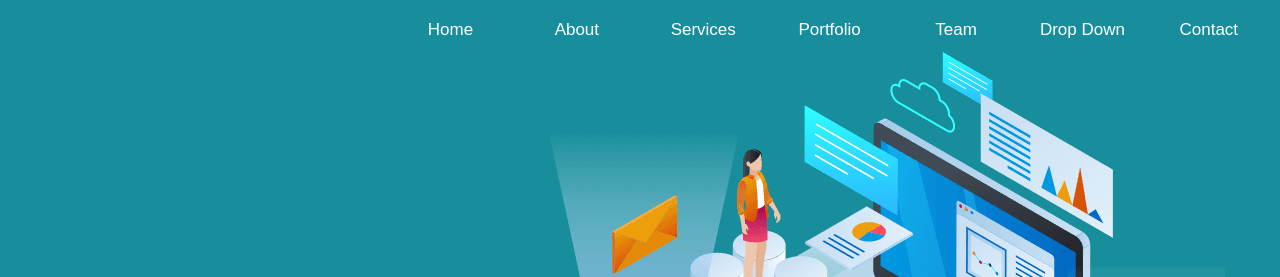
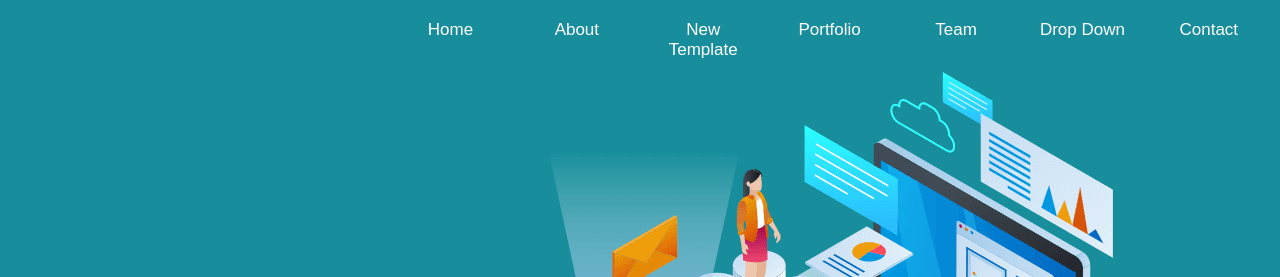
Before and after one commit to PurtikaKuradia/myfirstwebsite, a plain HTML site: page index.html in a window 1280 px wide. Shown: the top 277 px of the page. Drawn offline with Linux system fonts and the light colour scheme.

Commit message:
name changes to index

```diff
--- a/web.html
+++ b/index.html
@@ -67,7 +67,7 @@
     <a href="#">Drop Down</a>
     <a href="#">Team</a>
     <a href="#">Portfolio</a>
-    <a href="#">Services</a>
+    <a href="NewTemplate.html">New Template</a>
     <a href="About.html">About</a>
     <a class="active" href="#">Home</a>
 
```
